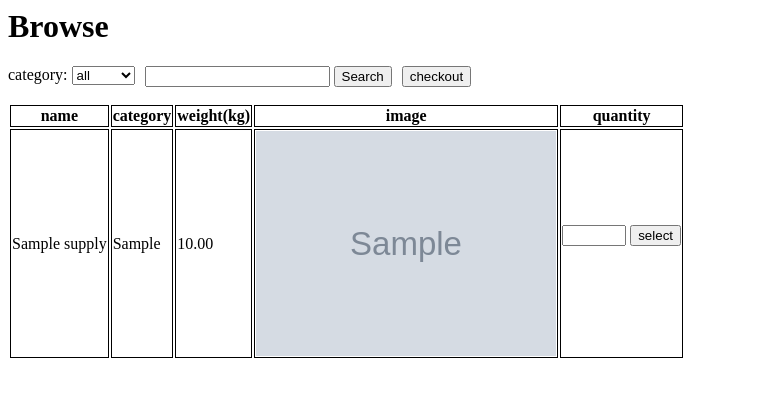
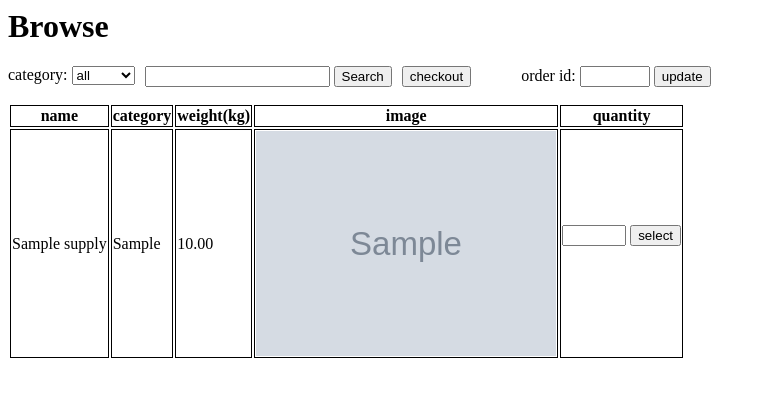
Before and after one commit to eddieyu1998/ASP, a Django app: page /ASP/browse/1 in a window 1280 px wide. Shown: the top 397 px of the page, without its empty margins (0-766 px from the left). Run offline with Django 3.2, Linux system fonts and the light colour scheme; tables that the repository leaves empty hold one stand-in row (values such as "Sample post"); grey boxes marked "Sample" are stand-in pictures.

Commit message:
implemented updated to delivered function

```diff
--- a/ASP/templates/ASP/supply_list.html
+++ b/ASP/templates/ASP/supply_list.html
@@ -22,11 +22,19 @@
 		<input type="submit" value="Search">
 	</form>
 </div>
-<div>
+<div style="float: left; margin-right: 50px">
     <form action="{% url 'ASP:checkout' %}" method="post">
     {% csrf_token %}
         <input type="hidden" name="manager_id" value="{{ manager_id }}">
         <input type="submit" value="checkout">
+    </form>
+</div>
+<div>
+    <form action="{% url 'ASP:delivered' %}" method="post">
+    {% csrf_token %}
+        order id: <input type="number" name="order_id" min="1" required  style="width:70px">
+        <input type="hidden" name="manager_id" value="{{manager_id}}">
+        <input type="submit" value="update">
     </form>
 </div>
 <table>
--- a/ASP/urls.py
+++ b/ASP/urls.py
@@ -25,4 +25,5 @@ urlpatterns = [
 	path('getWarehouseAction', views.getWarehouseAction, name="getWarehouseAction"),
 	path('registration_test', views.registration_test, name="registration_test"),
 	path('login', views.login, name="login"),
+	path('delivered', views.delivered, name="delivered"),
 ]
--- a/ASP/views.py
+++ b/ASP/views.py
@@ -139,8 +139,19 @@ def resetOrder(request):
 	ord.delete()
 	return HttpResponse("Your order has been removed!<br><a href=\"browse/"+manager_id+"\">Go back</a>")
 
-
-
+def delivered(request):
+	manager_id = request.POST.get('manager_id')
+	owner = ClinicManager.objects.get(pk=manager_id)
+	order_id = request.POST.get('order_id')
+	try:
+		order = Order.objects.get(pk=order_id, owner=owner)
+	except Order.DoesNotExist:
+		return HttpResponse("Order number not found.<br><a href=\"browse/"+manager_id+"\">Return</a>")
+	else:
+		order.status = "Delivered"
+		order.deliveredTime = datetime.now()
+		order.save()
+		return HttpResponse("Order status has been updated to deliverd.<br><a href=\"browse/"+manager_id+"\">Return</a>")
 
 def dispatcherView(request):
 	orders = Order.objects.filter(status="Queued for Dispatch")
```
